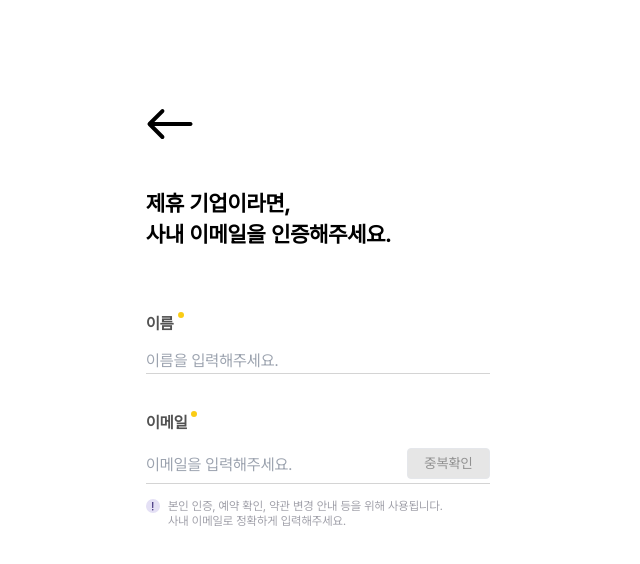
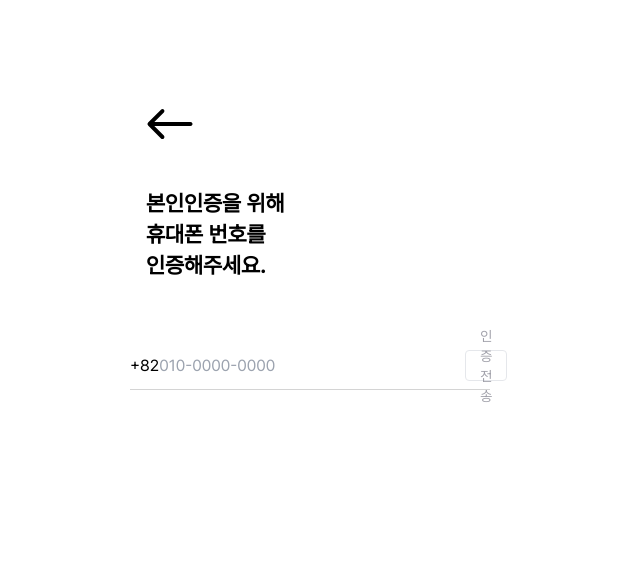
Before and after one commit to jiohjung98/Offi-Space, a Next.js app: page /signup in a window 1280 px wide. Shown: the top 564 px of the page, without its empty margins (330-970 px from the left). Built offline with nearby package versions, Linux system fonts and the light colour scheme; no server answers.

Commit message:
feat: 핸드폰 인증 완료 시 이메일 인증 컴포넌트로 전환

```diff
--- a/src/components/signup/PhoneCertification.tsx
+++ b/src/components/signup/PhoneCertification.tsx
@@ -5,6 +5,7 @@ import { motion } from 'framer-motion';
 import { invertSecond } from '@/utils/invertSecond';
 import { useMutation } from 'react-query';
 import { phoneauthrequest, phoneauthverify } from '@/api/auth/auth.post.api';
+import EmailVerification from './EmailVerification';
 
 const PhoneCertification = () => {
   const [phoneNumber, setPhoneNumber] = useState<string>('');
@@ -15,6 +16,7 @@ const PhoneCertification = () => {
   const [isError, setIsError] = useState(false);
   const inputRef = useRef<HTMLInputElement>(null);
   const startRef = useRef<HTMLInputElement>(null);
+  const [showEmailPosition, setShowEmailPosition] = useState(false);
 
   const { mutateAsync: phoneRequest } = useMutation((number: string) => {
     return phoneauthrequest({
@@ -104,16 +106,23 @@ const PhoneCertification = () => {
       })) as { status: string };
 
       if (status == 'SUCCESS') {
-        //todo 여기서 SUCCESS (휴대폰 인증 완료 ) 되면 이메일 인증으로 넘어가면 됩니다.
-        alert('성공');
+        console.log('핸드폰 인증 성공');
+        setShowEmailPosition(true);
+      }
+
+      if (status == 'FAIL') {
+        console.log('핸드폰 인증 실패')
+        //todo : 에러코드에 따른 텍스트 조건부 렌더링
+        alert('실패');
       }
     }
   };
 
   return (
     <div className="max-w-[360px] mx-auto">
+      {!showEmailPosition && (
+        <>
           <ToBack />
-
           <motion.div
             initial={{ opacity: 0, translateX: -90 }}
             transition={{
@@ -162,8 +171,7 @@ const PhoneCertification = () => {
                 </div>
                 <button
                   disabled={btnStatus == 'FIRST'}
-              className={`w-[83px] h-[31px] px-3.5 py-1.5 rounded border justify-center items-center gap-2.5 flex text-center text-sm font-normal font-pretendard ${
-                btnStatus === 'FIRST'
+                  className={`w-[83px] h-[31px] px-3.5 py-1.5 rounded border justify-center items-center gap-2.5 flex text-center text-sm font-normal font-pretendard ${btnStatus === 'FIRST'
                     ? 'bg-white text-zinc-400'
                     : 'bg-space-purple text-white'
                     }`}
@@ -203,6 +211,12 @@ const PhoneCertification = () => {
                 ''
               )}
             </>
+
+          )}
+        </>
+      )}
+      {showEmailPosition && (
+        <EmailVerification />
       )}
     </div>
   );
--- a/src/pages/signup/index.tsx
+++ b/src/pages/signup/index.tsx
@@ -1,5 +1,5 @@
 import MainContainer from '@/components/shared/MainContainer';
-import EmaillVerification from '@/components/signup/EmailVerification';
+import PhoneCertification from '@/components/signup/PhoneCertification';
 // import JobPosition from '@/components/signup/JobPosition';
 
 const SignUpPage = () => {
@@ -7,9 +7,7 @@ const SignUpPage = () => {
   // const [step, setStep] = useState<number>(0);
   return (
     <MainContainer>
-      {/* <PhoneCertification /> */}
-      {/* <JobPosition /> */}
-      <EmaillVerification/>
+      <PhoneCertification/>
     </MainContainer>
   );
 };
```
Lines whose indentation alone changed are shown as unchanged.
